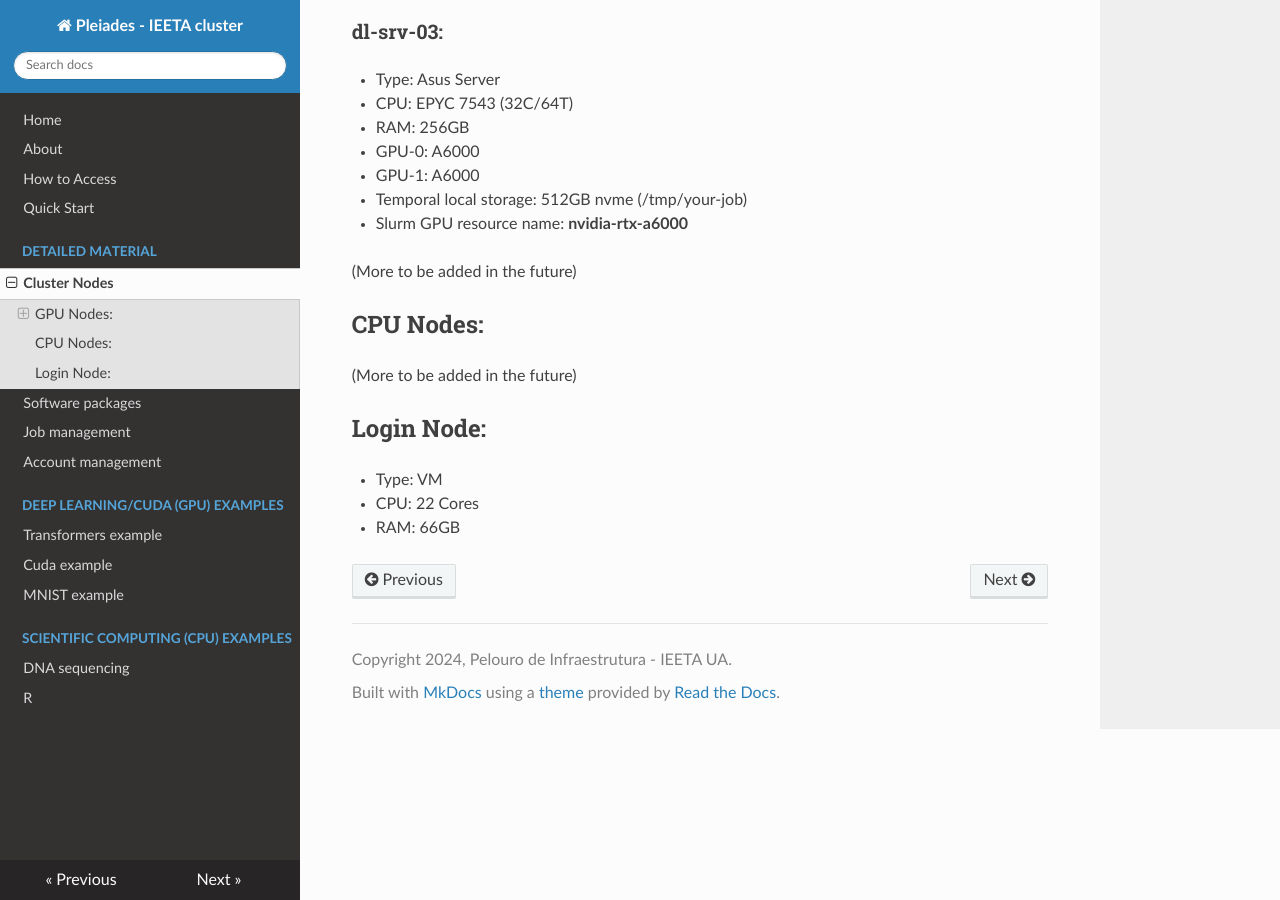
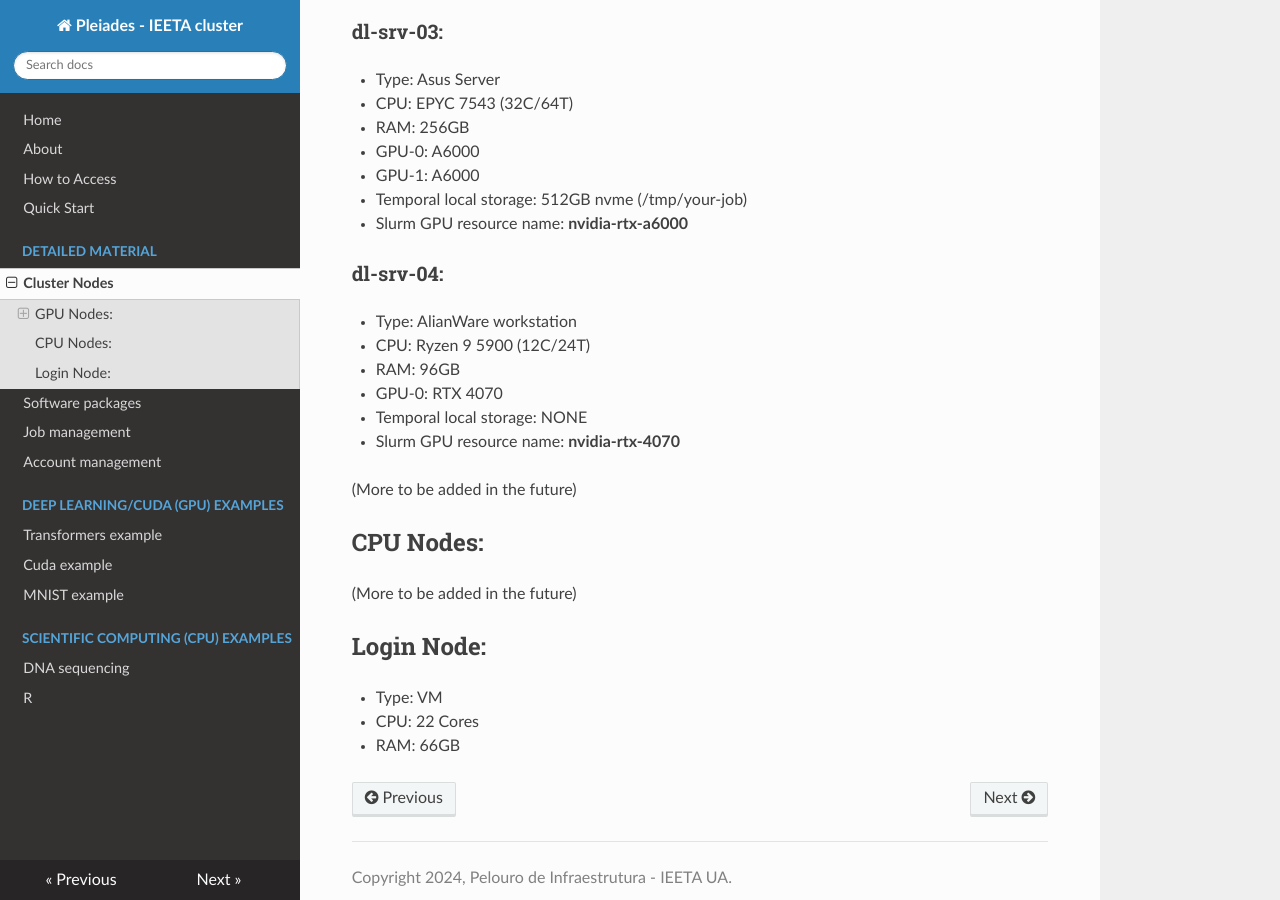
Before and after one commit to ieeta-pt/HPC-guides, an MkDocs documentation site: the page built from docs/detail_material/nodes.md, in a window 1280 px wide and 900 px high, scrolled down 464 px. Built offline with MkDocs 1.6.1, drawn with Linux system fonts in a browser that asks for light colours; nearby versions of some CDN libraries.

Commit message:
Update nodes.md

```diff
--- a/docs/detail_material/nodes.md
+++ b/docs/detail_material/nodes.md
@@ -21,6 +21,14 @@ We are currently in a testing phase, and nodes will be gradually added or migrat
   - Temporal local storage: 512GB nvme (/tmp/your-job)
   - Slurm GPU resource name: **nvidia-rtx-a6000**
 
+### dl-srv-04:
+  - Type: AlianWare workstation
+  - CPU: Ryzen 9 5900 (12C/24T)
+  - RAM: 96GB
+  - GPU-0: RTX 4070
+  - Temporal local storage: NONE
+  - Slurm GPU resource name: **nvidia-rtx-4070**
+
 (More to be added in the future)
 
 ## CPU Nodes:
```
